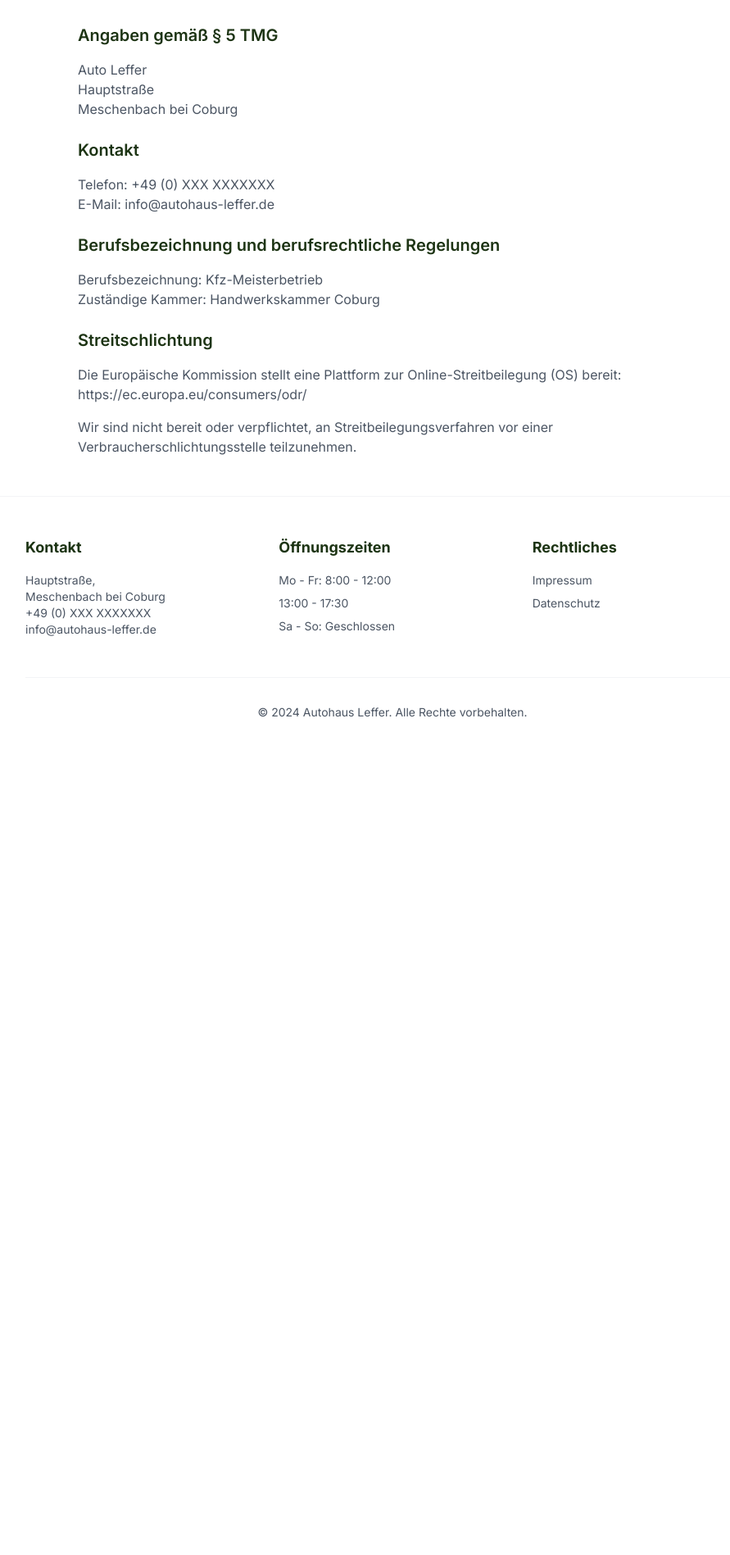
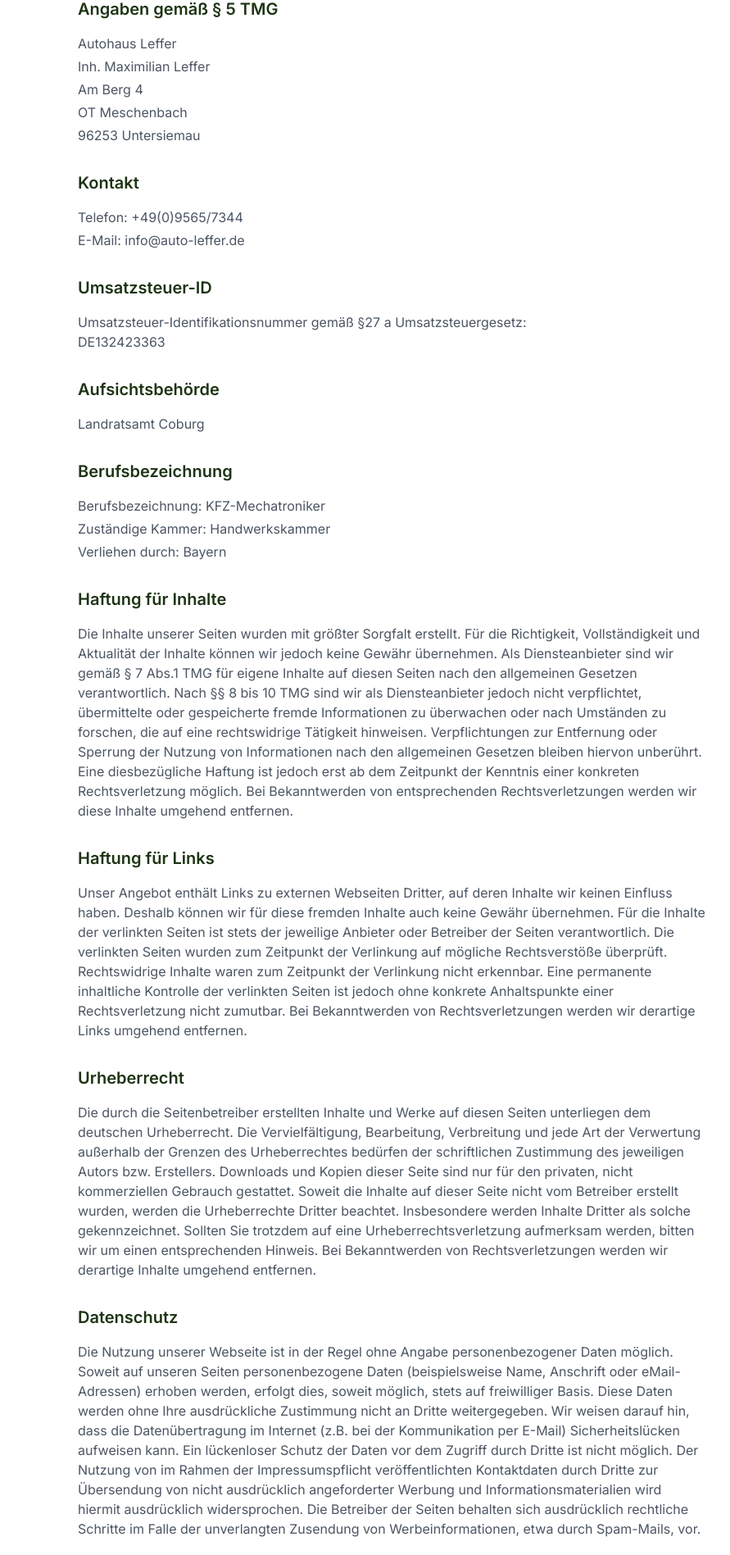
Before and after one commit to Nevoo/auto-leffer, a Next.js app: page /impressum in a window 1280 px wide. Shown: the part 203-2100 px from the top of the page at 82% size, without its empty margins (161-1052 px from the left). Before the commit the page ends 1130 px from the top, so only its background shows below. Built offline with nearby package versions, Linux system fonts and the light colour scheme.

Commit message:
adjusted texts

```diff
--- a/src/app/datenschutz/page.js
+++ b/src/app/datenschutz/page.js
@@ -1,43 +1,74 @@
-'use client'
-
-import { Navigation } from '@/components/navigation'
-import { Footer } from '@/components/footer'
-
 export default function DatenschutzPage() {
   return (
-    <div className="flex min-h-screen flex-col bg-white">
-      <main className="flex-1 pt-20">
+    <div className="flex min-h-screen flex-col bg-white pt-20">
+      <main className="flex-1">
         <div className="container mx-auto px-4 py-12 md:px-6">
           <div className="mx-auto max-w-3xl">
             <h1 className="mb-8 text-4xl font-bold text-[#1D3414]">Datenschutzerklärung</h1>
 
-            <div className="space-y-6 text-gray-600">
+            <div className="space-y-8 text-gray-600">
               <section>
-                <h2 className="mb-4 text-xl font-semibold text-[#1D3414]">1. Datenschutz auf einen Blick</h2>
-                <h3 className="mb-2 text-lg font-semibold text-[#1D3414]">Allgemeine Hinweise</h3>
-                <p>Die folgenden Hinweise geben einen einfachen Überblick darüber, was mit Ihren personenbezogenen Daten passiert, wenn Sie diese Website besuchen. Personenbezogene Daten sind alle Daten, mit denen Sie persönlich identifiziert werden können.</p>
+                <h2 className="mb-4 text-2xl font-semibold text-[#1D3414]">1. Datenschutz auf einen Blick</h2>
+                <h3 className="mb-2 text-xl font-semibold text-[#1D3414]">Allgemeine Hinweise</h3>
+                <p className="mb-4">Die folgenden Hinweise geben einen einfachen Überblick darüber, was mit Ihren personenbezogenen Daten passiert, wenn Sie unsere Website besuchen. Personenbezogene Daten sind alle Daten, mit denen Sie persönlich identifiziert werden können. Ausführliche Informationen zum Thema Datenschutz entnehmen Sie unserer unter diesem Text aufgeführten Datenschutzerklärung.</p>
+
+                <h3 className="mb-2 mt-6 text-xl font-semibold text-[#1D3414]">Datenerfassung auf unserer Website</h3>
+                <h4 className="mb-2 font-semibold">Wer ist verantwortlich für die Datenerfassung auf dieser Website?</h4>
+                <p className="mb-4">Die Datenverarbeitung auf dieser Website erfolgt durch den Websitebetreiber. Dessen Kontaktdaten können Sie dem Impressum dieser Website entnehmen.</p>
+
+                <h4 className="mb-2 font-semibold">Wie erfassen wir Ihre Daten?</h4>
+                <p className="mb-4">Ihre Daten werden zum einen dadurch erhoben, dass Sie uns diese mitteilen. Hierbei kann es sich z.B. um Daten handeln, die Sie in ein Kontaktformular eingeben.</p>
+                <p className="mb-4">Andere Daten werden automatisch beim Besuch der Website durch unsere IT-Systeme erfasst. Das sind vor allem technische Daten (z.B. Internetbrowser, Betriebssystem oder Uhrzeit des Seitenaufrufs). Die Erfassung dieser Daten erfolgt automatisch, sobald Sie unsere Website betreten.</p>
+
+                <h4 className="mb-2 font-semibold">Wofür nutzen wir Ihre Daten?</h4>
+                <p className="mb-4">Ein Teil der Daten wird erhoben, um eine fehlerfreie Bereitstellung der Website zu gewährleisten. Andere Daten können zur Analyse Ihres Nutzerverhaltens verwendet werden.</p>
+
+                <h4 className="mb-2 font-semibold">Welche Rechte haben Sie bezüglich Ihrer Daten?</h4>
+                <p className="mb-4">Sie haben jederzeit das Recht unentgeltlich Auskunft über Herkunft, Empfänger und Zweck Ihrer gespeicherten personenbezogenen Daten zu erhalten. Sie haben außerdem ein Recht, die Berichtigung, Sperrung oder Löschung dieser Daten zu verlangen. Hierzu sowie zu weiteren Fragen zum Thema Datenschutz können Sie sich jederzeit unter der im Impressum angegebenen Adresse an uns wenden. Des Weiteren steht Ihnen ein Beschwerderecht bei der zuständigen Aufsichtsbehörde zu.</p>
+                <p className="mb-4">Außerdem haben Sie das Recht, unter bestimmten Umständen die Einschränkung der Verarbeitung Ihrer personenbezogenen Daten zu verlangen. Details hierzu entnehmen Sie der Datenschutzerklärung unter „Recht auf Einschränkung der Verarbeitung".</p>
               </section>
 
               <section>
-                <h2 className="mb-4 text-xl font-semibold text-[#1D3414]">2. Datenerfassung auf dieser Website</h2>
-                <h3 className="mb-2 text-lg font-semibold text-[#1D3414]">Wer ist verantwortlich für die Datenerfassung auf dieser Website?</h3>
-                <p>Die Datenverarbeitung auf dieser Website erfolgt durch den Websitebetreiber. Dessen Kontaktdaten können Sie dem Impressum dieser Website entnehmen.</p>
+                <h2 className="mb-4 text-2xl font-semibold text-[#1D3414]">2. Allgemeine Hinweise und Pflichtinformationen</h2>
+                <h3 className="mb-2 text-xl font-semibold text-[#1D3414]">Datenschutz</h3>
+                <p className="mb-4">Die Betreiber dieser Seiten nehmen den Schutz Ihrer persönlichen Daten sehr ernst. Wir behandeln Ihre personenbezogenen Daten vertraulich und entsprechend der gesetzlichen Datenschutzvorschriften sowie dieser Datenschutzerklärung.</p>
+                <p className="mb-4">Wenn Sie diese Website benutzen, werden verschiedene personenbezogene Daten erhoben. Personenbezogene Daten sind Daten, mit denen Sie persönlich identifiziert werden können. Die vorliegende Datenschutzerklärung erläutert, welche Daten wir erheben und wofür wir sie nutzen. Sie erläutert auch, wie und zu welchem Zweck das geschieht.</p>
+                <p className="mb-4">Wir weisen darauf hin, dass die Datenübertragung im Internet (z.B. bei der Kommunikation per E-Mail) Sicherheitslücken aufweisen kann. Ein lückenloser Schutz der Daten vor dem Zugriff durch Dritte ist nicht möglich.</p>
+
+                <h3 className="mb-2 mt-6 text-xl font-semibold text-[#1D3414]">Hinweis zur verantwortlichen Stelle</h3>
+                <p className="mb-4">Die verantwortliche Stelle für die Datenverarbeitung auf dieser Website ist:</p>
+                <div className="mb-4 space-y-1">
+                  <p>Michael Leffer</p>
+                  <p>KFZ-Meisterbetrieb</p>
+                  <p>Am Berg 4</p>
+                  <p>OT Meschenbach</p>
+                  <p>96253 Untersiemau</p>
+                  <p>Telefon: +49(0)9565/7344</p>
+                  <p>E-Mail: info@auto-leffer.de</p>
+                </div>
+                <p className="mb-4">Verantwortliche Stelle ist die natürliche oder juristische Person, die allein oder gemeinsam mit anderen über die Zwecke und Mittel der Verarbeitung von personenbezogenen Daten (z.B. Namen, E-Mail-Adressen o. Ä.) entscheidet.</p>
               </section>
 
               <section>
-                <h2 className="mb-4 text-xl font-semibold text-[#1D3414]">3. Wie erfassen wir Ihre Daten?</h2>
-                <p>Ihre Daten werden zum einen dadurch erhoben, dass Sie uns diese mitteilen. Hierbei kann es sich z.B. um Daten handeln, die Sie in ein Kontaktformular eingeben.</p>
-                <p className="mt-2">Andere Daten werden automatisch oder nach Ihrer Einwilligung beim Besuch der Website durch unsere IT-Systeme erfasst. Das sind vor allem technische Daten (z.B. Internetbrowser, Betriebssystem oder Uhrzeit des Seitenaufrufs).</p>
+                <h2 className="mb-4 text-2xl font-semibold text-[#1D3414]">3. Datenerfassung auf unserer Website</h2>
+                <h3 className="mb-2 text-xl font-semibold text-[#1D3414]">Cookies</h3>
+                <p className="mb-4">Die Internetseiten verwenden teilweise so genannte Cookies. Cookies richten auf Ihrem Rechner keinen Schaden an und enthalten keine Viren. Cookies dienen dazu, unser Angebot nutzerfreundlicher, effektiver und sicherer zu machen. Cookies sind kleine Textdateien, die auf Ihrem Rechner abgelegt werden und die Ihr Browser speichert.</p>
+                <p className="mb-4">Die meisten der von uns verwendeten Cookies sind so genannte "Session-Cookies". Sie werden nach Ende Ihres Besuchs automatisch gelöscht. Andere Cookies bleiben auf Ihrem Endgerät gespeichert bis Sie diese löschen. Diese Cookies ermöglichen es uns, Ihren Browser beim nächsten Besuch wiederzuerkennen.</p>
               </section>
 
               <section>
-                <h2 className="mb-4 text-xl font-semibold text-[#1D3414]">4. Wofür nutzen wir Ihre Daten?</h2>
-                <p>Ein Teil der Daten wird erhoben, um eine fehlerfreie Bereitstellung der Website zu gewährleisten. Andere Daten können zur Analyse Ihres Nutzerverhaltens verwendet werden.</p>
+                <h2 className="mb-4 text-2xl font-semibold text-[#1D3414]">4. Plugins und Tools</h2>
+                <h3 className="mb-2 text-xl font-semibold text-[#1D3414]">Google Web Fonts</h3>
+                <p className="mb-4">Diese Seite nutzt zur einheitlichen Darstellung von Schriftarten so genannte Web Fonts, die von Google bereitgestellt werden. Beim Aufruf einer Seite lädt Ihr Browser die benötigten Web Fonts in ihren Browsercache, um Texte und Schriftarten korrekt anzuzeigen.</p>
+                <p className="mb-4">Weitere Informationen zu Google Web Fonts finden Sie unter <a href="https://developers.google.com/fonts/faq" className="text-[#1D3414] underline hover:text-[#2A4A1D]" target="_blank" rel="noopener noreferrer">https://developers.google.com/fonts/faq</a> und in der Datenschutzerklärung von Google: <a href="https://policies.google.com/privacy?hl=de" className="text-[#1D3414] underline hover:text-[#2A4A1D]" target="_blank" rel="noopener noreferrer">https://policies.google.com/privacy?hl=de</a>.</p>
+
+                <h3 className="mb-2 mt-6 text-xl font-semibold text-[#1D3414]">Google Maps</h3>
+                <p className="mb-4">Diese Seite nutzt über eine API den Kartendienst Google Maps. Anbieter ist die Google Inc., 1600 Amphitheatre Parkway, Mountain View, CA 94043, USA.</p>
+                <p className="mb-4">Zur Nutzung der Funktionen von Google Maps ist es notwendig, Ihre IP Adresse zu speichern. Diese Informationen werden in der Regel an einen Server von Google in den USA übertragen und dort gespeichert. Der Anbieter dieser Seite hat keinen Einfluss auf diese Datenübertragung.</p>
               </section>
 
-              <section>
-                <h2 className="mb-4 text-xl font-semibold text-[#1D3414]">5. Welche Rechte haben Sie bezüglich Ihrer Daten?</h2>
-                <p>Sie haben jederzeit das Recht, unentgeltlich Auskunft über Herkunft, Empfänger und Zweck Ihrer gespeicherten personenbezogenen Daten zu erhalten. Sie haben außerdem ein Recht, die Berichtigung oder Löschung dieser Daten zu verlangen. Wenn Sie eine Einwilligung zur Datenverarbeitung erteilt haben, können Sie diese Einwilligung jederzeit für die Zukunft widerrufen. Außerdem haben Sie das Recht, unter bestimmten Umständen die Einschränkung der Verarbeitung Ihrer personenbezogenen Daten zu verlangen.</p>
+              <section className="mb-8">
+                <p className="text-sm text-gray-500">Quelle: <a href="https://www.e-recht24.de" className="text-[#1D3414] underline hover:text-[#2A4A1D]" target="_blank" rel="noopener noreferrer">https://www.e-recht24.de</a></p>
               </section>
             </div>
           </div>
--- a/src/app/impressum/page.js
+++ b/src/app/impressum/page.js
@@ -1,40 +1,81 @@
-'use client'
-
-import { Navigation } from '@/components/navigation'
-import { Footer } from '@/components/footer'
-
 export default function ImpressumPage() {
   return (
     <div className="flex min-h-screen flex-col bg-white pt-20">
       <main className="flex-1">
-        <div className="container mx-auto px-4 py-12 md:px-6 pt-20">
+        <div className="container mx-auto px-4 py-12 md:px-6">
           <div className="mx-auto max-w-3xl">
             <h1 className="mb-8 text-4xl font-bold text-[#1D3414]">Impressum</h1>
 
-            <div className="space-y-6 text-gray-600">
+            <div className="space-y-8 text-gray-600">
               <section>
                 <h2 className="mb-4 text-xl font-semibold text-[#1D3414]">Angaben gemäß § 5 TMG</h2>
-                <p>Auto Leffer</p>
-                <p>Hauptstraße</p>
-                <p>Meschenbach bei Coburg</p>
+                <div className="space-y-1">
+                  <p>Autohaus Leffer</p>
+                  <p>Inh. Maximilian Leffer</p>
+                  <p>Am Berg 4</p>
+                  <p>OT Meschenbach</p>
+                  <p>96253 Untersiemau</p>
+                </div>
               </section>
 
               <section>
                 <h2 className="mb-4 text-xl font-semibold text-[#1D3414]">Kontakt</h2>
-                <p>Telefon: +49 (0) XXX XXXXXXX</p>
-                <p>E-Mail: info@autohaus-leffer.de</p>
+                <div className="space-y-1">
+                  <p>Telefon: +49(0)9565/7344</p>
+                  <p>E-Mail: info@auto-leffer.de</p>
+                </div>
               </section>
 
               <section>
-                <h2 className="mb-4 text-xl font-semibold text-[#1D3414]">Berufsbezeichnung und berufsrechtliche Regelungen</h2>
-                <p>Berufsbezeichnung: Kfz-Meisterbetrieb</p>
-                <p>Zuständige Kammer: Handwerkskammer Coburg</p>
+                <h2 className="mb-4 text-xl font-semibold text-[#1D3414]">Umsatzsteuer-ID</h2>
+                <p>Umsatzsteuer-Identifikationsnummer gemäß §27 a Umsatzsteuergesetz:</p>
+                <p>DE132423363</p>
               </section>
 
               <section>
-                <h2 className="mb-4 text-xl font-semibold text-[#1D3414]">Streitschlichtung</h2>
-                <p>Die Europäische Kommission stellt eine Plattform zur Online-Streitbeilegung (OS) bereit: https://ec.europa.eu/consumers/odr/</p>
-                <p className="mt-4">Wir sind nicht bereit oder verpflichtet, an Streitbeilegungsverfahren vor einer Verbraucherschlichtungsstelle teilzunehmen.</p>
+                <h2 className="mb-4 text-xl font-semibold text-[#1D3414]">Aufsichtsbehörde</h2>
+                <p>Landratsamt Coburg</p>
+              </section>
+
+              <section>
+                <h2 className="mb-4 text-xl font-semibold text-[#1D3414]">Berufsbezeichnung</h2>
+                <div className="space-y-1">
+                  <p>Berufsbezeichnung: KFZ-Mechatroniker</p>
+                  <p>Zuständige Kammer: Handwerkskammer</p>
+                  <p>Verliehen durch: Bayern</p>
+                </div>
+              </section>
+
+              <section>
+                <h2 className="mb-4 text-xl font-semibold text-[#1D3414]">Haftung für Inhalte</h2>
+                <p className="whitespace-pre-line">
+                  Die Inhalte unserer Seiten wurden mit größter Sorgfalt erstellt. Für die Richtigkeit, Vollständigkeit und Aktualität der Inhalte können wir jedoch keine Gewähr übernehmen. Als Diensteanbieter sind wir gemäß § 7 Abs.1 TMG für eigene Inhalte auf diesen Seiten nach den allgemeinen Gesetzen verantwortlich. Nach §§ 8 bis 10 TMG sind wir als Diensteanbieter jedoch nicht verpflichtet, übermittelte oder gespeicherte fremde Informationen zu überwachen oder nach Umständen zu forschen, die auf eine rechtswidrige Tätigkeit hinweisen. Verpflichtungen zur Entfernung oder Sperrung der Nutzung von Informationen nach den allgemeinen Gesetzen bleiben hiervon unberührt. Eine diesbezügliche Haftung ist jedoch erst ab dem Zeitpunkt der Kenntnis einer konkreten Rechtsverletzung möglich. Bei Bekanntwerden von entsprechenden Rechtsverletzungen werden wir diese Inhalte umgehend entfernen.
+                </p>
+              </section>
+
+              <section>
+                <h2 className="mb-4 text-xl font-semibold text-[#1D3414]">Haftung für Links</h2>
+                <p className="whitespace-pre-line">
+                  Unser Angebot enthält Links zu externen Webseiten Dritter, auf deren Inhalte wir keinen Einfluss haben. Deshalb können wir für diese fremden Inhalte auch keine Gewähr übernehmen. Für die Inhalte der verlinkten Seiten ist stets der jeweilige Anbieter oder Betreiber der Seiten verantwortlich. Die verlinkten Seiten wurden zum Zeitpunkt der Verlinkung auf mögliche Rechtsverstöße überprüft. Rechtswidrige Inhalte waren zum Zeitpunkt der Verlinkung nicht erkennbar. Eine permanente inhaltliche Kontrolle der verlinkten Seiten ist jedoch ohne konkrete Anhaltspunkte einer Rechtsverletzung nicht zumutbar. Bei Bekanntwerden von Rechtsverletzungen werden wir derartige Links umgehend entfernen.
+                </p>
+              </section>
+
+              <section>
+                <h2 className="mb-4 text-xl font-semibold text-[#1D3414]">Urheberrecht</h2>
+                <p className="whitespace-pre-line">
+                  Die durch die Seitenbetreiber erstellten Inhalte und Werke auf diesen Seiten unterliegen dem deutschen Urheberrecht. Die Vervielfältigung, Bearbeitung, Verbreitung und jede Art der Verwertung außerhalb der Grenzen des Urheberrechtes bedürfen der schriftlichen Zustimmung des jeweiligen Autors bzw. Erstellers. Downloads und Kopien dieser Seite sind nur für den privaten, nicht kommerziellen Gebrauch gestattet. Soweit die Inhalte auf dieser Seite nicht vom Betreiber erstellt wurden, werden die Urheberrechte Dritter beachtet. Insbesondere werden Inhalte Dritter als solche gekennzeichnet. Sollten Sie trotzdem auf eine Urheberrechtsverletzung aufmerksam werden, bitten wir um einen entsprechenden Hinweis. Bei Bekanntwerden von Rechtsverletzungen werden wir derartige Inhalte umgehend entfernen.
+                </p>
+              </section>
+
+              <section>
+                <h2 className="mb-4 text-xl font-semibold text-[#1D3414]">Datenschutz</h2>
+                <p className="whitespace-pre-line">
+                  Die Nutzung unserer Webseite ist in der Regel ohne Angabe personenbezogener Daten möglich. Soweit auf unseren Seiten personenbezogene Daten (beispielsweise Name, Anschrift oder eMail-Adressen) erhoben werden, erfolgt dies, soweit möglich, stets auf freiwilliger Basis. Diese Daten werden ohne Ihre ausdrückliche Zustimmung nicht an Dritte weitergegeben.
+
+                  Wir weisen darauf hin, dass die Datenübertragung im Internet (z.B. bei der Kommunikation per E-Mail) Sicherheitslücken aufweisen kann. Ein lückenloser Schutz der Daten vor dem Zugriff durch Dritte ist nicht möglich.
+
+                  Der Nutzung von im Rahmen der Impressumspflicht veröffentlichten Kontaktdaten durch Dritte zur Übersendung von nicht ausdrücklich angeforderter Werbung und Informationsmaterialien wird hiermit ausdrücklich widersprochen. Die Betreiber der Seiten behalten sich ausdrücklich rechtliche Schritte im Falle der unverlangten Zusendung von Werbeinformationen, etwa durch Spam-Mails, vor.
+                </p>
               </section>
             </div>
           </div>
```
